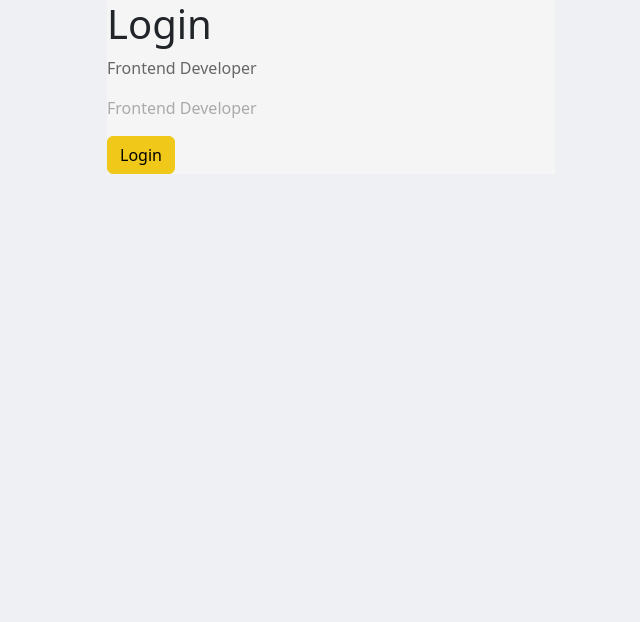
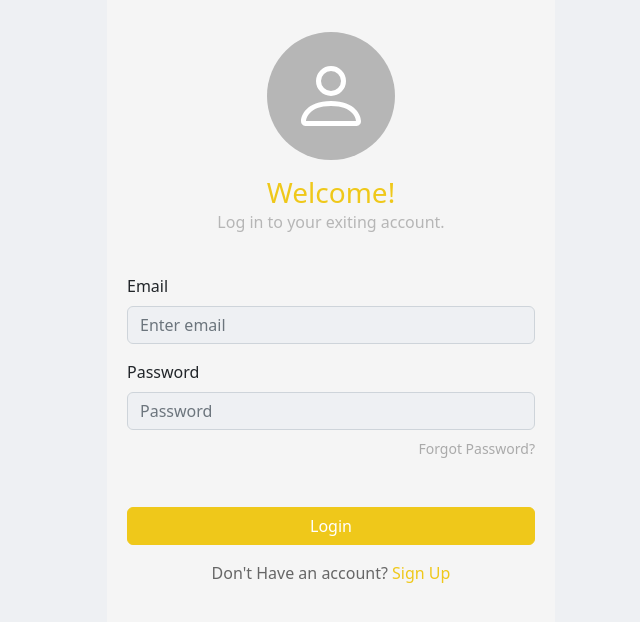
Before and after one commit to aldoBangun/next-food-paradise, a Next.js app: page /login in a window 1280 px wide. Shown: the top 622 px of the page, without its empty margins (309-949 px from the left). Built offline with nearby package versions, Linux system fonts and the light colour scheme.

Commit message:
Add Auth Components and Pages
- Add login and register form components
- update login and register page

```diff
--- /dev/null
+++ b/components/auth/LoginForm.js
@@ -0,0 +1,87 @@
+/* eslint-disable react/no-unescaped-entities */
+import { useFormik } from 'formik'
+import * as Yup from 'yup'
+import { Form, Button } from 'react-bootstrap'
+import Link from 'next/link'
+
+const LoginForm = () => {
+  const LoginSchema = Yup.object().shape({
+    email: Yup.string()
+      .email('Invalid email')
+      .required('Email could not be empty'),
+    password: Yup.string()
+      .min(6, 'Password must contain at least 6 characters')
+      .max(20, 'Password cannot be more than 20 characters')
+      .required('Password could not be empty'),
+  })
+
+  const formik = useFormik({
+    initialValues: {
+      email: '',
+      password: '',
+    },
+    validationSchema: LoginSchema,
+    onSubmit: (values) => {
+      console.log(values)
+    },
+  })
+
+  return (
+    <>
+      <Form onSubmit={formik.handleSubmit} className="mb-3">
+        <Form.Group className="mb-3" controlId="formBasicEmail">
+          <Form.Label>Email</Form.Label>
+          <Form.Control
+            type="email"
+            placeholder="Enter email"
+            name="email"
+            onChange={formik.handleChange}
+            value={formik.values.email}
+          />
+          {formik.errors.email && formik.touched.email && (
+            <Form.Text className="text-danger">{formik.errors.email}</Form.Text>
+          )}
+        </Form.Group>
+
+        <Form.Group className="mb-5" controlId="formBasicPassword">
+          <Form.Label>Password</Form.Label>
+          <Form.Control
+            type="password"
+            placeholder="Password"
+            name="password"
+            onChange={formik.handleChange}
+            value={formik.values.password}
+          />
+          {formik.errors.password && formik.touched.password && (
+            <Form.Text className="text-danger">
+              {formik.errors.password}
+            </Form.Text>
+          )}
+
+          <Form.Text className="d-block text-end mt-2">
+            <Link href="/forgot-password" passHref>
+            <a className="text-decoration-none text-gray">
+
+            Forgot Password?
+            </a>
+            </Link>
+          </Form.Text>
+        </Form.Group>
+
+        <div className="d-grid">
+          <Button type="submit" className="text-white">
+            Login
+          </Button>
+        </div>
+      </Form>
+      <p className="text-center text-darkgray">
+        Don't Have an account?
+        <Link href="/register" passHref>
+          <a className="text-decoration-none text-primary"> Sign Up</a>
+        </Link>
+      </p>
+    </>
+  )
+}
+
+export default LoginForm
--- a/pages/login.js
+++ b/pages/login.js
@@ -1,18 +1,25 @@
 import React from 'react'
-import { useRouter } from 'next/router'
+import LoginForm from '@/components/auth/LoginForm'
+import style from '@/styles/Auth.module.css'
+import { Person } from 'react-bootstrap-icons'
+import { Container } from 'react-bootstrap'
 
 const Login = () => {
-  const router = useRouter()
-  const login = () => {
-    router.push('/')
-  }
 
   return (
-    <div>
-      <h1>Login</h1>
-      <p className="text-darkgray">Frontend Developer</p>
-      <p className="text-gray">Frontend Developer</p>
-      <button onClick={login} className="btn btn-primary">Login</button>
+    <div className={style.authLayout}>
+      <Container>
+        <div className="d-flex flex-column align-items-center gap-3 mb-4">
+          <div className={style.authAvatar}>
+            <Person size={80} color="white" />
+          </div>
+          <div className="text-center">
+            <h3 className="fs-3 mb-0 text-primary">Welcome!</h3>
+            <p className="text-lightgray">Log in to your exiting account.</p>
+          </div>
+        </div>
+        <LoginForm />
+      </Container>
     </div>
   )
 }
```
Also changed, not shown: components/auth/RegisterForm.js (added, +141 -0 lines), pages/register.js (+22 -0 lines).
